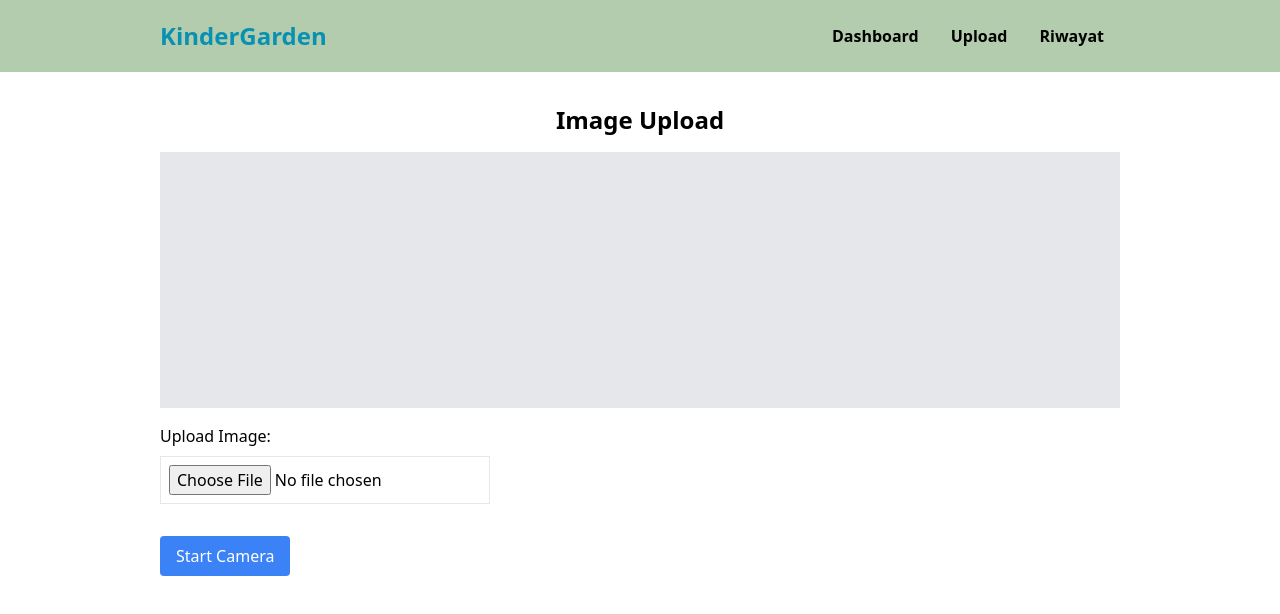
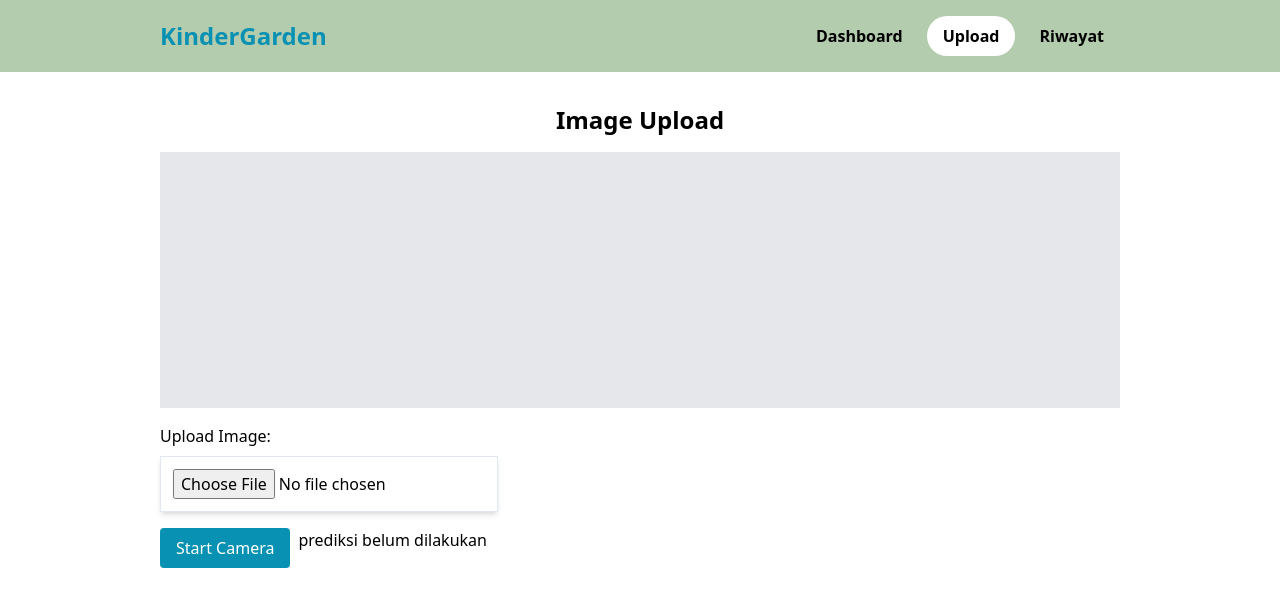
Before and after one commit to muhiqbalm/KinderGarden, a Next.js app in the folder client/: page /upload in a window 1280 px wide. Shown: the top 614 px of the page. Built offline with nearby package versions, Linux system fonts and the light colour scheme.

Commit message:
feat: add functionality to upload and fix navbar

```diff
--- a/client/components/navbar.js
+++ b/client/components/navbar.js
@@ -2,7 +2,7 @@ import Image from "next/image";
 import Link from "next/link";
 import React, { useState } from "react";
 
-function NavBar() {
+function NavBar(props) {
   const [navbar, setNavbar] = useState(false);
   return (
     <div>
@@ -43,19 +43,33 @@ function NavBar() {
                 navbar ? "p-12 md:p-0 block" : "hidden"
               }`}
             >
-              <ul className="h-screen md:h-auto items-center justify-center md:flex ">
-                <li className=" hover:bg-white text-black font-bold py-2 px-4 rounded-full">
+              <ul className="h-screen md:h-auto gap-2 items-center justify-center md:flex ">
+                <li
+                  className={`${
+                    props.menu === "dashboard"
+                      ? "bg-white"
+                      : "hover:bg-green-200"
+                  } text-black font-bold py-2 px-4 rounded-full`}
+                >
                   <Link href="/" onClick={() => setNavbar(!navbar)}>
                     Dashboard
                   </Link>
                 </li>
-                <li className=" hover:bg-white text-black font-bold py-2 px-4 rounded-full">
-                  <Link href="/upload" onClick={() => setNavbar(!navbar)}>
+                <li
+                  className={`${
+                    props.menu === "upload" ? "bg-white" : "hover:bg-green-200"
+                  } text-black font-bold py-2 px-4 rounded-full`}
+                >
+                  <Link href="upload" onClick={() => setNavbar(!navbar)}>
                     Upload
                   </Link>
                 </li>
-                <li className=" hover:bg-white text-black font-bold py-2 px-4 rounded-full">
-                  <Link href="/riwayat" onClick={() => setNavbar(!navbar)}>
+                <li
+                  className={`${
+                    props.menu === "history" ? "bg-white" : "hover:bg-green-200"
+                  } text-black font-bold py-2 px-4 rounded-full`}
+                >
+                  <Link href="riwayat" onClick={() => setNavbar(!navbar)}>
                     Riwayat
                   </Link>
                 </li>
--- a/client/pages/upload.js
+++ b/client/pages/upload.js
@@ -4,17 +4,44 @@ import Navbar from "../components/navbar.js";
 
 export default function upload() {
   const [selectedImage, setSelectedImage] = useState(null);
+  const [showedImage, setShowedImage] = useState(null);
   const [isCameraActive, setIsCameraActive] = useState(false);
   const [isDeleted, setIsDeleted] = useState(false);
+  const [prediction, setPrediction] = useState(null);
+  const [confidence, setConfidence] = useState(null);
   const videoRef = useRef(null);
   const canvasRef = useRef(null);
 
   const handleFileInputChange = (event) => {
     const file = event.target.files[0];
     if (file) {
-      setSelectedImage(URL.createObjectURL(file));
+      setSelectedImage(file);
+      setShowedImage(URL.createObjectURL(file));
     }
   };
+
+  const handleFormSubmit = async (event) => {
+    event.preventDefault();
+
+    if (selectedImage) {
+      const formData = new FormData();
+      formData.append("file", selectedImage);
+
+      const response = await fetch("http://127.0.0.1:5000/data", {
+        method: "POST",
+        body: formData,
+      });
+
+      const data = await response.json();
+      setPrediction(data.predict);
+      setConfidence(data.confidence);
+    }
+  };
+
+  // cek apakah selectedImage masuk
+  useEffect(() => {
+    console.log(selectedImage);
+  }, [selectedImage]);
 
   useEffect(() => {
     let stream = null;
@@ -82,6 +109,7 @@ export default function upload() {
 
   const handleStopCamera = () => {
     setSelectedImage(null);
+    setShowedImage(null);
     setIsCameraActive(false);
   };
 
@@ -106,33 +134,35 @@ export default function upload() {
     const dataUrl = canvas.toDataURL("image/png");
 
     // Set the captured image as the selected image
-    setSelectedImage(dataUrl);
+    // setSelectedImage(dataUrl);
+    setShowedImage(dataUrl);
     setIsCameraActive(false);
   };
 
   const handleRemoveImageClick = () => {
     setSelectedImage(null);
+    setShowedImage(null);
     setIsDeleted(true);
   };
 
   return (
     <>
-      <Navbar />
-      <div className="container px-4 md:px-10 lg:px-40 py-8 flex flex-col">
+      <Navbar menu={"upload"} />
+      <div className="container px-4 md:px-10 lg:px-40 py-8 flex flex-col h-full justify-center">
         <p className="text-2xl font-bold mb-4 text-black text-center">
           Image Upload
         </p>
         <div className="mb-4">
-          {selectedImage ? (
+          {showedImage ? (
             <div className="relative">
               <img
-                src={selectedImage}
+                src={showedImage}
                 alt="Selected"
                 className="w-full max-w-md mx-auto"
               />
               <button
                 onClick={handleRemoveImageClick}
-                className="absolute top-2 right-2 bg-red-500 text-white px-2 py-1 rounded-full"
+                className="absolute top-2 right-2 bg-red-500 text-white px-2 py-1 rounded-full hover:bg-red-800 transform transition duration-300"
               >
                 Remove
               </button>
@@ -147,7 +177,7 @@ export default function upload() {
             </div>
           )}
         </div>
-        <div className="mb-4">
+        <div className="">
           <label htmlFor="fileInput" className="block mb-2">
             Upload Image:
           </label>
@@ -156,26 +186,29 @@ export default function upload() {
             id="fileInput"
             accept="image/*"
             onChange={handleFileInputChange}
-            className="border p-2"
+            className="border border-slate-200 shadow-md p-3"
           />
         </div>
-        <div className="mb-4">
+        <div className="mb-4 h-full">
           {isCameraActive && isDeleted !== true && (
-            <div className="relative">
+            <div className="relative h-full">
               <canvas
                 ref={canvasRef}
                 className="w-full h-full"
-                style={{ position: "absolute", top: 0, left: 0 }}
+                style={{
+                  position: "absolute",
+                  top: 0,
+                  height: "100%",
+                }}
               ></canvas>
             </div>
           )}
         </div>
-
         <div className="flex">
           {isCameraActive && isDeleted !== true && (
             <button
               onClick={handleCaptureImageClick}
-              className="bg-green-500 text-white px-4 py-2 rounded mr-2"
+              className="bg-green-500 text-white px-4 py-2 rounded mr-2 hover:bg-green-800 transform transition duration-300"
             >
               Capture
             </button>
@@ -184,7 +217,7 @@ export default function upload() {
           {isCameraActive ? (
             <button
               onClick={handleStopCamera}
-              className={`bg-red-500 text-white px-4 py-2 rounded mr-2`}
+              className={`bg-red-500 text-white px-4 py-2 rounded mr-2 hover:bg-red-800 transform transition duration-300`}
             >
               Stop Camera
             </button>
@@ -192,10 +225,28 @@ export default function upload() {
             <button
               disabled={selectedImage === null ? false : true}
               onClick={handleTakeImageClick}
-              className={`bg-blue-500 text-white px-4 py-2 rounded mr-2`}
+              className={`bg-cyan-600 text-white px-4 py-2 rounded mr-2 hover:bg-cyan-800 transform transition duration-300`}
             >
               Start Camera
             </button>
+          )}
+          {selectedImage !== null ? (
+            <button
+              onClick={handleFormSubmit}
+              className={`bg-blue-500 text-white px-4 py-2 rounded mr-2 hover:bg-blue-800 transform transition duration-300`}
+            >
+              Predict
+            </button>
+          ) : (
+            <></>
+          )}
+          {prediction !== null ? (
+            <div className="flex flex-col">
+              <h2>Prediction: {prediction}</h2>
+              <h2>Confidence: {confidence}%</h2>
+            </div>
+          ) : (
+            <p>prediksi belum dilakukan</p>
           )}
         </div>
       </div>
```
